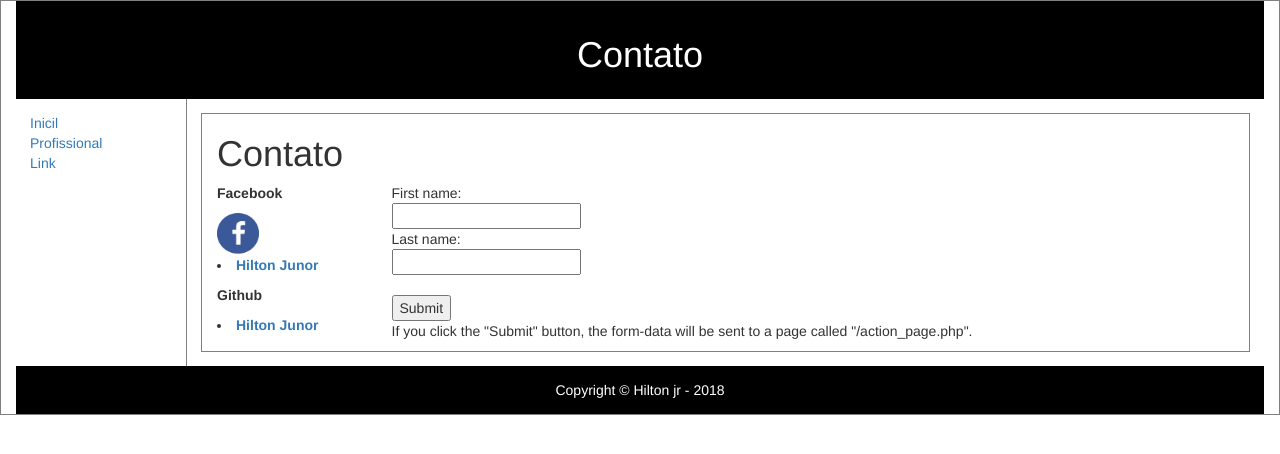
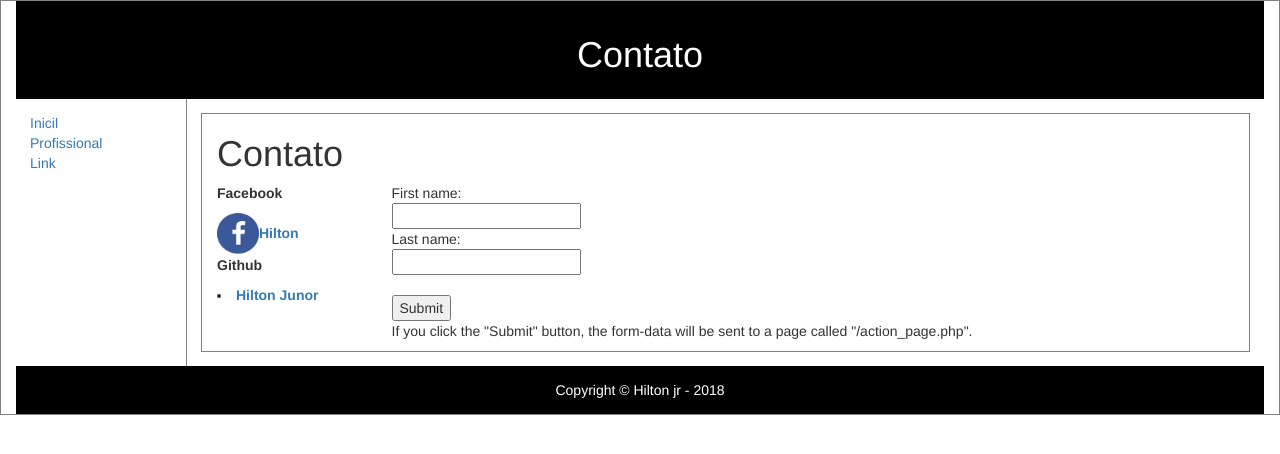
Before and after one commit to hiltonjr/hiltonjr.github.io, a plain HTML site: page Contato.html in a window 1280 px wide. Drawn offline with nearby package versions, Linux system fonts and the light colour scheme.

Commit message:
add ícones nos contatos

```diff
--- a/Contato.html
+++ b/Contato.html
@@ -68,8 +68,7 @@ article {
       <div class="col-sm-2">
         <p><b>Facebook</b></p>
         <a href="https://www.facebook.com/hiltonj2">
-        <img src="hiltonjr.github.io/imag/facebook.jpg" alt="facebook" style="width:42px;height:42px;border:0;"></a>
-        <li><a href="https://www.facebook.com/hiltonj2"><b>Hilton Junor</b></a></p>
+        <img src="hiltonjr.github.io/imag/facebook.jpg" alt="facebook" style="width:42px;height:42px;border:0;"><b>Hilton</b></a>
         <p><b>Github</b></p>
         <li><a href="https://github.com/hiltonjr"><b>Hilton Junor</b></a></p>
       </div>
```
